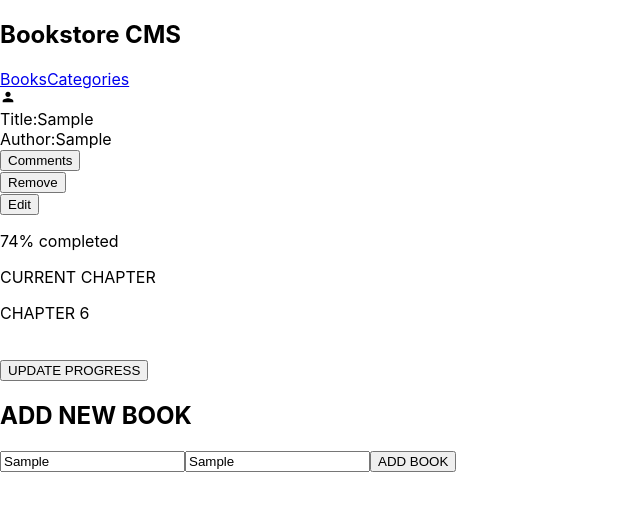
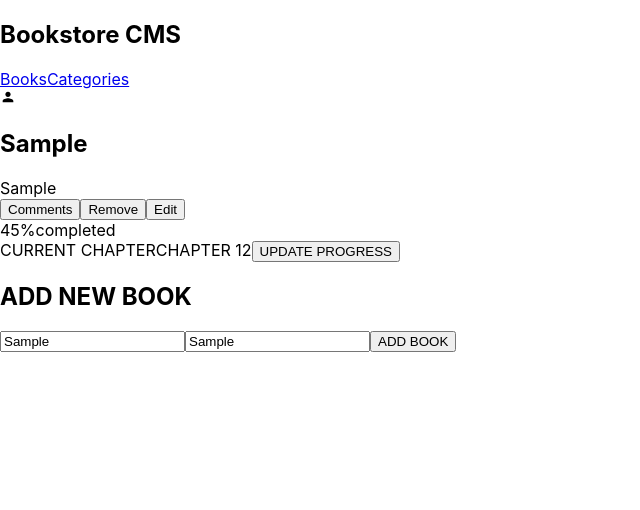
Before and after one commit to QueenterJuma/book-store, a React (Create React App) app: page / in a window 1280 px wide. Both pictures are taken after typing "Sample", "Sample" into the empty fields and a click on the button "ADD BOOK". Shown: the top 510 px of the page, without its empty margins (0-640 px from the left). Built offline with nearby package versions, Linux system fonts and the light colour scheme; no server answers.

Commit message:
Refactoring ItemBook.js

```diff
--- a/src/components/ItemBook.js
+++ b/src/components/ItemBook.js
@@ -1,49 +1,57 @@
-import React from 'react';
+import PropTypes from 'prop-types';
 import { useDispatch } from 'react-redux';
-import PropTypes from 'prop-types';
-import { removeBook } from '../redux/books/booksSlice';
+import { useState } from 'react';
+import { removeBook, DELETEBOOKS } from '../redux/books/booksSlice';
 
 function MyBook({ book }) {
   const dispatch = useDispatch();
-  // const { title, author } = props;
+  const [progress, setProgress] = useState(45);
+  const handleRemove = (EndPoint) => {
+    dispatch(DELETEBOOKS(EndPoint))
+      .then(dispatch(removeBook(EndPoint)));
+  };
+  const handleProgress = () => {
+    let pro = progress;
+    if (pro < 100) {
+      setProgress(pro += 3);
+    }
+  };
   return (
     <div className="mybook">
-      <div className="title">
-        Title:
-        {book.title}
-      </div>
-      <div className="author">
-        Author:
-        {book.author}
-      </div>
+      <div className="first-section">
+        <h2 className="title">{book.title}</h2>
+        <span className="author">{book.author}</span>
         <div className="book-option">
-        <button type="button" className="comments-btn">
-          Comments
-        </button>
-        <div className="divider" />
-        <button
-          type="button"
-          className="remove-btn"
-          onClick={() => dispatch(removeBook(book.item_id))}
-        >
+          <button type="button">Comments</button>
+          <button type="button" onClick={() => handleRemove(book.item_id)}>
             Remove
           </button>
-        <div className="divider" />
           <button type="button" className="edit-btn">
             Edit
           </button>
         </div>
-      <div className="second-section">
-        <p>74% completed</p>
       </div>
-      <div className="divider" />
+      <div className=" second-section">
+        <div className="pro-section">
+          <div className="pro-content">
+            <span className="pro-percentage">
+              {progress}
+              %
+            </span>
+            <span className="pro-complete">completed</span>
+          </div>
+        </div>
         <div className="Third-section">
-        <p>CURRENT CHAPTER</p>
-        <p>CHAPTER 6</p>
-        <br />
-        <button type="button" className="update-progress">
+          <span className="third-current">CURRENT CHAPTER</span>
+          <span className="third-chapter">CHAPTER 12</span>
+          <button
+            type="button"
+            className="update-progress"
+            onClick={handleProgress}
+          >
             UPDATE PROGRESS
           </button>
+        </div>
       </div>
     </div>
   );
```
Lines whose indentation alone changed are shown as unchanged.
